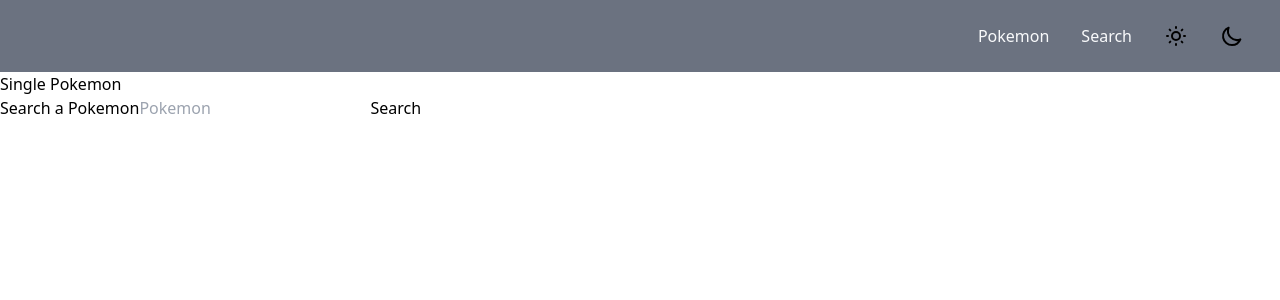
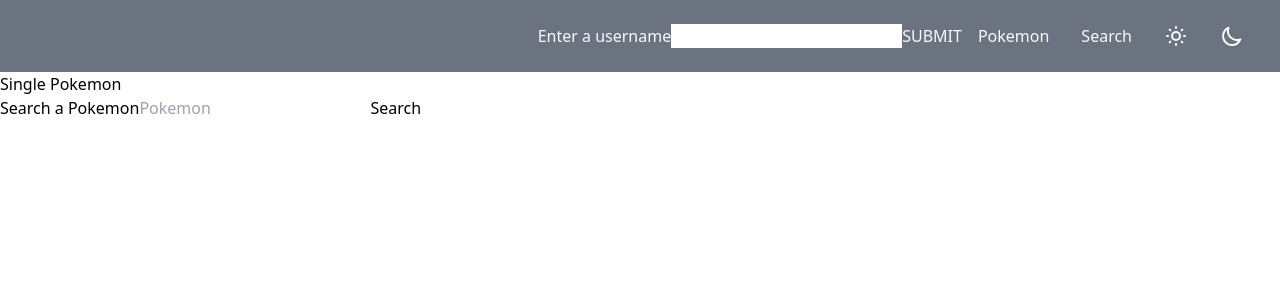
Before and after one commit to Tcaf351/pokemon-Api, a React (Create React App) app in the folder pokemon-api/: page /pokemon in a window 1280 px wide. Shown: the top 300 px of the page. Built offline with nearby package versions, Linux system fonts and the light colour scheme; no server answers.

Commit message:
completed local storage and text box combo

```diff
--- a/pokemon-api/src/App.js
+++ b/pokemon-api/src/App.js
@@ -1,7 +1,4 @@
-import { useState, useEffect } from 'react';
 import { BrowserRouter as Router, Routes, Route } from 'react-router-dom';
-
-import axios from 'axios';
 
 // components
 import Navbar from './components/Navbar';
@@ -14,43 +11,12 @@ import SinglePokemon from './Pages/SinglePokemon';
 
 function App() {
 
-    const [allPokemon, setAllPokemon] = useState();
-
-
-
-
-
-
-
-
-
-
-
-
-    // bring in api
-    useEffect(() => {
-        const fetchApi = async () => {
-
-            let allPokemonData = [];
-
-            for (let i = 1; i <= 50; i++) {
-            const url = `https://pokeapi.co/api/v2/pokemon/${i}`;
-            const response = await axios.get(url)
-            // console.log(response.data);
-            allPokemonData.push(response.data);
-            console.log(allPokemonData)
-            }
-            setAllPokemon(allPokemonData);
-        }
-        fetchApi()
-    }, []);
-
   return (
     <Router>
       <div>
       <Navbar />
         <Routes>
-          <Route path="/" element={ <AllPokemon allPokemon={allPokemon} /> } />
+          <Route path="/" element={ <AllPokemon /> } />
           <Route path='/singlepokemon/:id' element={ <SinglePokemon /> } />
           <Route path="/pokemon" element={ <SearchedPokemon /> } />
         </Routes>
--- a/pokemon-api/src/Pages/AllPokemon.jsx
+++ b/pokemon-api/src/Pages/AllPokemon.jsx
@@ -1,42 +1,42 @@
 import { useState, useEffect } from 'react';
 
 // packages
-import { Link, useParams } from 'react-router-dom';
-// import axios from 'axios';
+import { Link } from 'react-router-dom';
+import axios from 'axios';
 
 // components
 import Card from '../components/Card';
 
 
-const AllPokemon = (props) => {
-    const { allPokemon } = props;
-    // let { id } = useParams();
-//     const [allPokemon, setAllPokemon] = useState();
+const AllPokemon = () => {
 
-//     // bring in api
-    // useEffect(() => {
-    //     const fetchApi = async () => {
+    const [allPokemon, setAllPokemon] = useState();
 
-    //         let allPokemonData = [];
+    // bring in api
+    useEffect(() => {
+        const fetchApi = async () => {
 
-    //         for (let i = 1; i <= 50; i++) {
-    //         const url = `https://pokeapi.co/api/v2/pokemon/${i}`;
-    //         const response = await axios.get(url)
-    //         // console.log(response.data);
-    //         allPokemonData.push(response.data);
-    //         console.log(allPokemonData)
-    //         }
-    //         setAllPokemon(allPokemonData);
-    //     }
-    //     fetchApi()
-    // }, []);
+            let allPokemonData = [];
+
+            for (let i = 1; i <= 50; i++) {
+            const url = `https://pokeapi.co/api/v2/pokemon/${i}`;
+            const response = await axios.get(url)
+            // console.log(response.data);
+            allPokemonData.push(response.data);
+            console.log(allPokemonData)
+            }
+            setAllPokemon(allPokemonData);
+        }
+        fetchApi()
+    }, []);
 
 
     return (
         <div className='bg-slate-100 dark:bg-gray-900'>
-            <h1>All Pokemon</h1>
+            <h1 className='text-white'>All Pokemon</h1>
 
             <div  className="grid grid-cols-3 gap-4">
+
             {/* render each pokemon from api (calling the first 50) */}
             { allPokemon && allPokemon.map((pokemon) => (
 
--- a/pokemon-api/src/components/Card.jsx
+++ b/pokemon-api/src/components/Card.jsx
@@ -6,7 +6,7 @@ const Card = (props) => {
     return (
         <div>
             <img src={pokemon.sprites.front_default} alt="pokemon" className="h-32 w-32" />
-            <h1 className="font-semibold text-center">{pokemon.name}</h1>
+            <h1 className="font-semibold text-center uppercase dark:text-gray-50">{pokemon.name}</h1>
         </div>
      );
 }
--- a/pokemon-api/src/components/Navbar.jsx
+++ b/pokemon-api/src/components/Navbar.jsx
@@ -1,6 +1,27 @@
+import { useState, useEffect } from 'react';
 import { Link } from 'react-router-dom';
 
 const Navbar = () => {
+
+    const [userName, setUserName] = useState(''); // will store value from input text box
+    const [name, setName] = useState(() => { // set userName and store it in local storage
+            // getting stored value
+            const saved = localStorage.getItem("name");
+            const initialValue = JSON.parse(saved);
+            return initialValue || "";
+    });
+
+
+
+  useEffect(() => {
+    // storing input name
+    localStorage.setItem("name", JSON.stringify(name));
+
+  }, [name]);
+
+
+
+    // light/dark mode toggle start
     if (localStorage.theme === 'dark' || (!('theme' in localStorage) && window.matchMedia('(prefers-color-scheme: dark)').matches)) {
         document.documentElement.classList.add('dark')
       } else {
@@ -15,14 +36,33 @@ const Navbar = () => {
 
       // Whenever the user explicitly chooses to respect the OS preference
       localStorage.removeItem('theme')
+    // light/dark mode toggle end
 
 
+    const handleSubmit = (e) => {
+        e.preventDefault()
+        setName(userName); // setting the userName into local storage
+        setUserName(''); // then resetting the input box to "" while keeping the local storage as the userName
+    };
 
     return (
-        <nav>
+        <nav className='text-gray-50'>
+
             <ul className='bg-gray-500 flex items-center justify-end py-5 pr-5'>
-                <Link to="/"><li className='text-gray-50 mx-1 py-1 px-3 rounded-lg hover:bg-slate-200 hover:text-gray-900 transition duration-300 ease-in-out'>Pokemon</li></Link>
-                <Link to="/pokemon"><li className='text-gray-50 mx-1 py-1 px-3 rounded-lg hover:bg-slate-200 hover:text-gray-900 transition duration-300 ease-in-out'>Search</li></Link>
+                <form onSubmit={handleSubmit}>
+                    <label>Enter a username</label>
+                    <input type="text"
+                            onChange={(e) => setUserName(e.target.value)}
+                            value={userName}
+                            className="text-gray-900"
+                            />
+                    <button type='submit'>SUBMIT</button>
+                </form>
+
+                { !name ? "" : <li>Hello {name}!</li> }
+
+                <Link to="/"><li className='mx-1 py-1 px-3 rounded-lg hover:bg-slate-200 hover:text-gray-900 transition duration-300 ease-in-out'>Pokemon</li></Link>
+                <Link to="/pokemon"><li className='mx-1 py-1 px-3 rounded-lg hover:bg-slate-200 hover:text-gray-900 transition duration-300 ease-in-out'>Search</li></Link>
 
                 {/* sun start */}
                 <a className='mx-1 py-1 px-3'> <svg xmlns="http://www.w3.org/2000/svg" className="h-6 w-6" fill="none" viewBox="0 0 24 24" stroke="currentColor" strokeWidth={2}>
```
